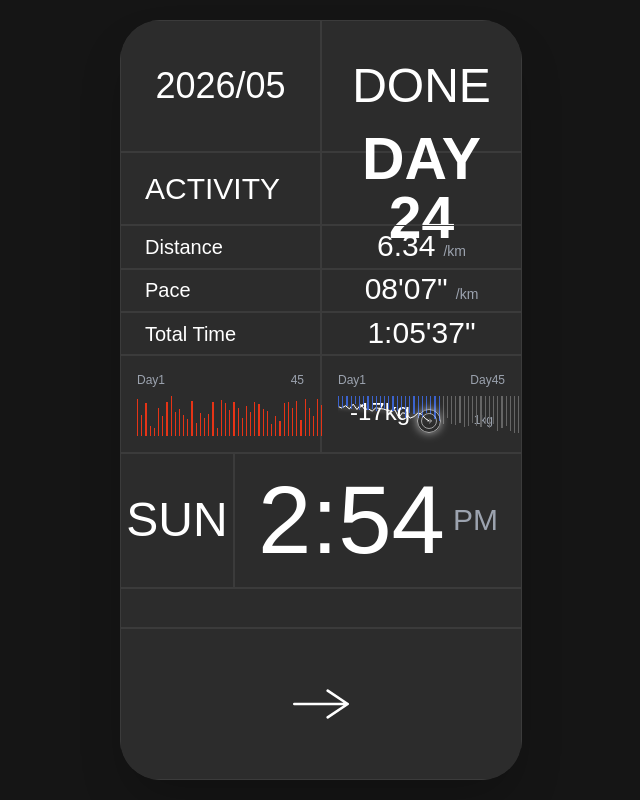
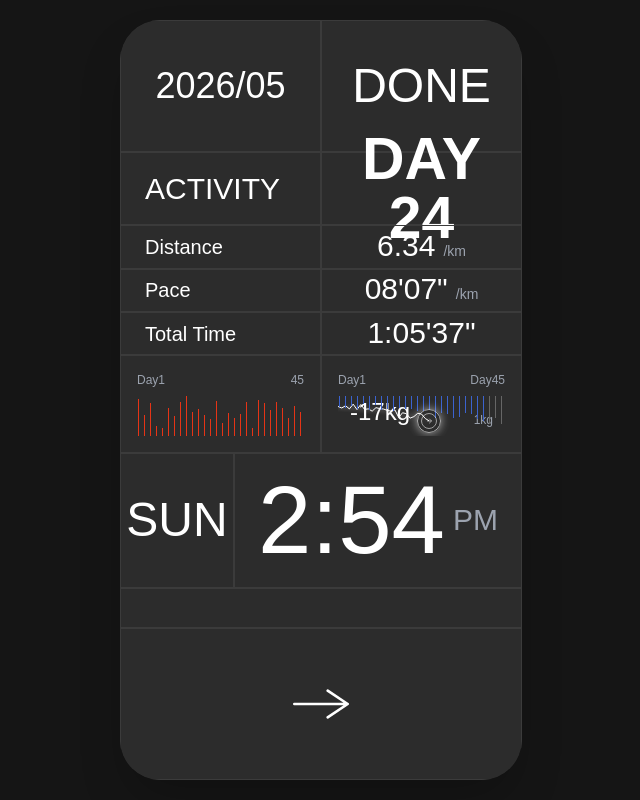
Before and after one commit to amirnajjar92/Synapse, a Next.js app: page /monitor in a window 1280 px wide. Shown: the whole page, without its empty margins (319-959 px from the left). Built offline with nearby package versions, Linux system fonts and the light colour scheme; a web font is replaced by a local one.

Commit message:
Add horizontal scrolling and tiny scrollbar to BarChart

```diff
--- a/src/app/monitor/page.tsx
+++ b/src/app/monitor/page.tsx
@@ -162,7 +162,7 @@ export default function MonitorPage() {
 
           {/* Row 6: 200x113 (12.93% height) */}
           <div className="flex w-full h-[12.93%]">
-            <div className="w-1/2 h-full border border-[#3B3B3B] flex flex-col p-2 sm:p-3 md:p-4">
+            <div className="w-1/2 h-full border border-[#3B3B3B] flex flex-col p-2 sm:p-3 md:p-4 overflow-hidden">
               {isLoading ? (
                 <Skeleton className="w-full h-full" />
               ) : (
@@ -177,7 +177,7 @@ export default function MonitorPage() {
                   </>
                 )}
             </div>
-            <div className="w-1/2 h-full border border-[#3B3B3B] flex flex-col p-2 sm:p-3 md:p-4 relative">
+            <div className="w-1/2 h-full border border-[#3B3B3B] flex flex-col p-2 sm:p-3 md:p-4 relative overflow-hidden">
               {isLoading ? (
                 <Skeleton className="w-full h-full" />
               ) : (
--- a/src/components/BarChart.tsx
+++ b/src/components/BarChart.tsx
@@ -45,13 +45,18 @@ export const BarChart = ({
   };
 
   return (
-    <div className={`w-full h-full flex ${reversed ? 'items-start' : 'items-end'} gap-[3px] relative`}>
+    <div className="w-full h-full relative">
+      <div className={`w-full h-full flex ${reversed ? 'items-start' : 'items-end'} gap-[3px] relative overflow-x-auto overflow-y-hidden`}
+           style={{
+             scrollbarWidth: 'thin',
+           }}
+      >
         {showConnectingLine && data.length >= 2 && (
           <svg
-          className="absolute inset-0 w-full h-full"
+            className="absolute inset-0 w-full h-full pointer-events-none"
             viewBox="0 0 100 100"
             preserveAspectRatio="none"
-          style={{ zIndex: 1, pointerEvents: 'none' }}
+            style={{ zIndex: 1 }}
           >
             <defs>
               {connectingLineShadow && (
@@ -159,7 +164,7 @@ export const BarChart = ({
           return (
             <div
               key={index}
-            className={`flex-1 h-full flex ${reversed ? 'items-start' : 'items-end'} justify-center relative z-10`}
+              className={`flex-[0_0_auto] w-[3px] h-full flex ${reversed ? 'items-start' : 'items-end'} justify-center relative z-10`}
             >
               <div
                 className="w-[1.2px]"
@@ -172,5 +177,19 @@ export const BarChart = ({
           );
         })}
       </div>
+      {/* Tiny scrollbar track */}
+      <style>{`
+        .overflow-x-auto::-webkit-scrollbar {
+          height: 1px;
+        }
+        .overflow-x-auto::-webkit-scrollbar-track {
+          background: transparent;
+        }
+        .overflow-x-auto::-webkit-scrollbar-thumb {
+          background: rgba(255, 255, 255, 0.3);
+          border-radius: 1px;
+        }
+      `}</style>
+    </div>
   );
 };
```
Lines whose indentation alone changed are shown as unchanged.
